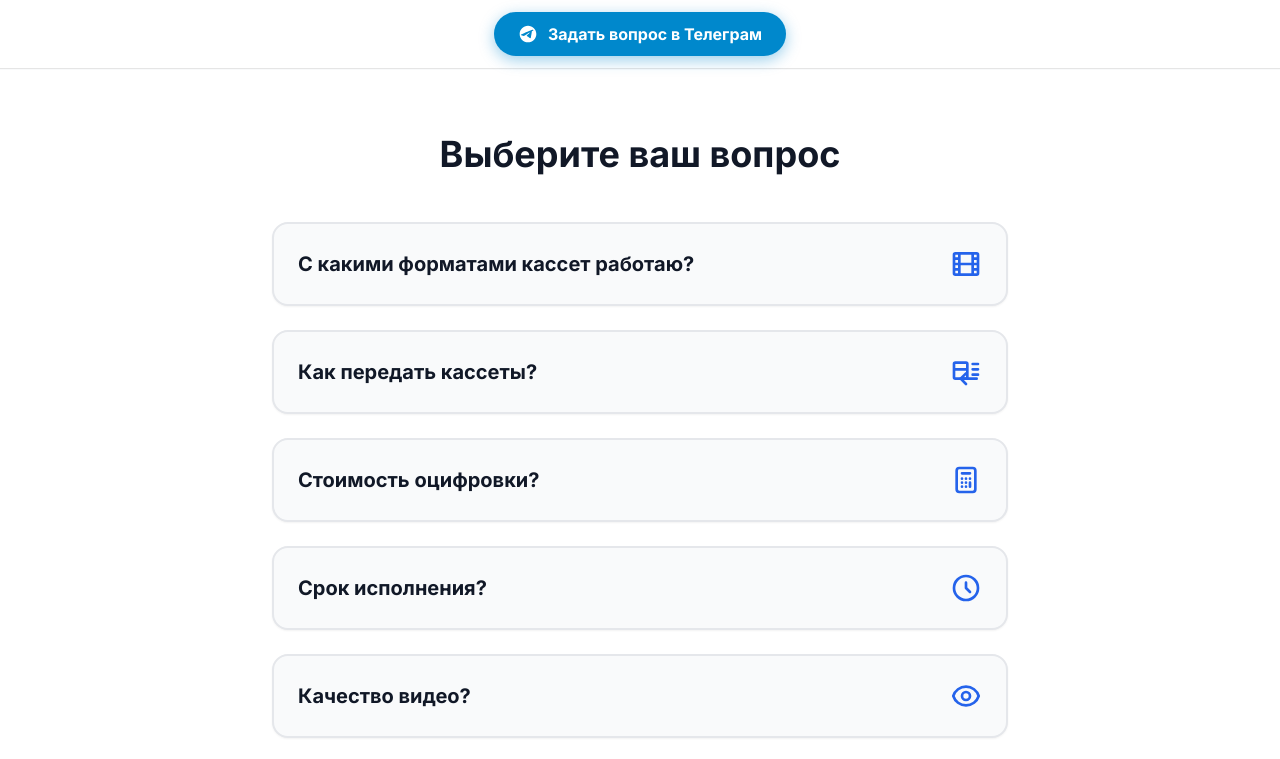
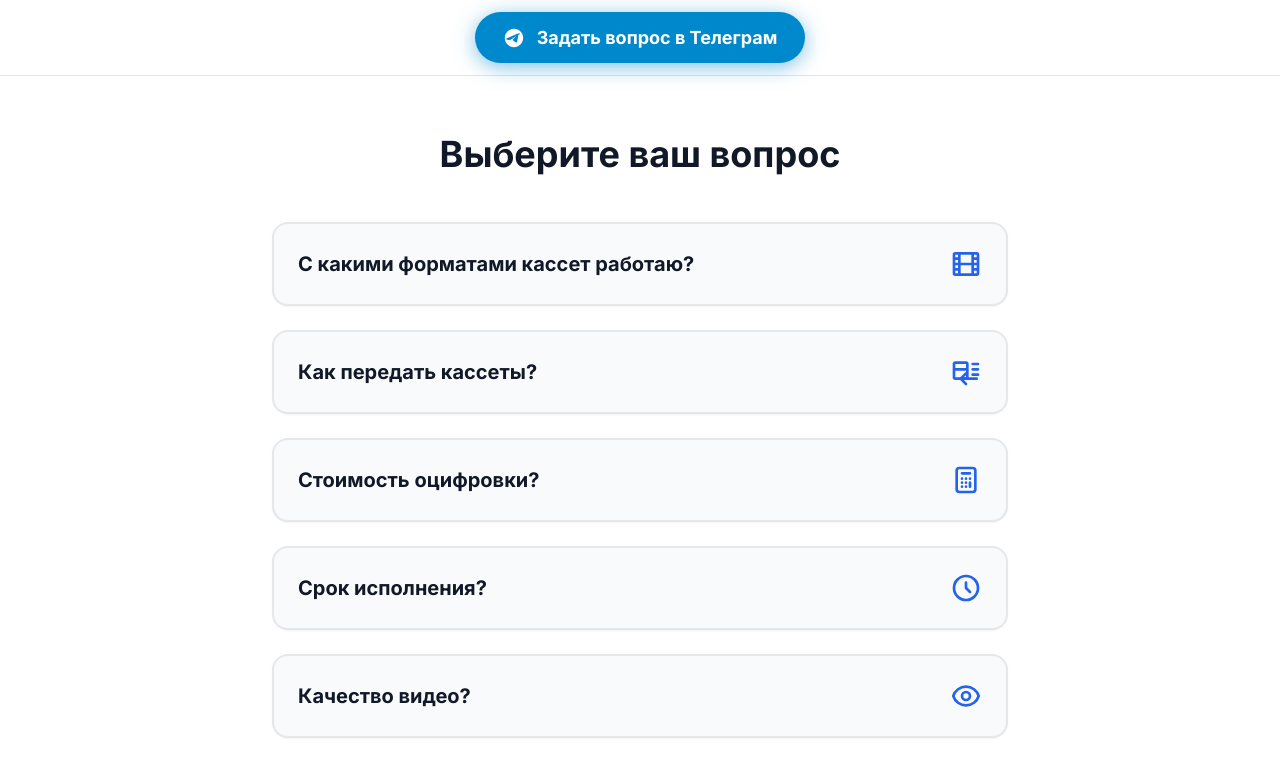
Before and after one commit to rinatzakirow-bot/ocifrovka, a plain HTML site: page index.html in a window 1280 px wide. Shown: the top 759 px of the page. Drawn offline with nearby package versions, Linux system fonts and the light colour scheme.

Commit message:
Update index.html

```diff
--- a/index.html
+++ b/index.html
@@ -128,20 +128,26 @@
 
         .tg-link {
             background-color: #0088cc !important;
-            color: white !important;
-            padding: 10px 24px;
+            color: #ffffff !important;
+            padding: 12px 28px;
             border-radius: 9999px;
             font-weight: 700;
+            font-size: 18px;
             display: flex;
             align-items: center;
-            gap: 10px;
-            box-shadow: 0 4px 15px rgba(0, 136, 204, 0.4);
-            transition: all 0.2s;
+            gap: 12px;
+            box-shadow: 0 4px 20px rgba(0, 136, 204, 0.5);
+            transition: transform 0.2s cubic-bezier(0.175, 0.885, 0.32, 1.275);
             text-decoration: none !important;
-            cursor: pointer;
+            cursor: pointer !important;
             border: none;
+            -webkit-tap-highlight-color: transparent;
         }
-        .tg-link:active { transform: scale(0.96); opacity: 0.9; }
+
+        .tg-link:active {
+            transform: scale(0.92);
+            background-color: #0077b5 !important;
+        }
 
         /* Улучшение тач-зон */
         input, textarea, button {
@@ -168,11 +174,11 @@
 </head>
 <body class="bg-gray-50 text-gray-900 pb-24">
 
-    <!-- Закрепленная кнопка Telegram вверху -->
+    <!-- КНОПКА ТЕЛЕГРАМ - ОБНОВЛЕННЫЙ ПУНКТ -->
     <div class="top-telegram-bar">
-        <!-- Прямая ссылка с target="_blank" — самый надежный метод перехода -->
-        <a href="https://t.me/RinatZakiroff" target="_blank" rel="noopener noreferrer" class="tg-link">
-            <svg width="20" height="20" viewBox="0 0 24 24" fill="currentColor">
+        <!-- Прямая ссылка через https://t.me/ - работает в мобильных сетях лучше всего -->
+        <a href="https://t.me/RinatZakiroff" target="_blank" rel="noopener" class="tg-link">
+            <svg width="22" height="22" viewBox="0 0 24 24" fill="white">
                 <path d="M12 2C6.48 2 2 6.48 2 12s4.48 10 10 10 10-4.48 10-10S17.52 2 12 2zm4.64 6.8c-.15 1.58-.8 5.42-1.13 7.19-.14.75-.42 1-.68 1.03-.58.05-1.02-.38-1.58-.75-.88-.58-1.38-.94-2.23-1.5-.99-.65-.35-1.01.22-1.59.15-.15 2.71-2.48 2.76-2.69.01-.03.01-.14-.07-.2-.08-.06-.19-.04-.27-.02-.11.02-1.93 1.23-5.46 3.62-.51.35-.98.53-1.39.51-.46-.01-1.33-.26-1.98-.48-.8-.27-1.43-.42-1.37-.89.03-.25.38-.51 1.03-.78 4.04-1.76 6.74-2.92 8.09-3.48 3.85-1.6 4.64-1.88 5.17-1.89.11 0 .37.03.54.17.14.12.18.28.2.45-.02.07-.02.13-.02.21z"/>
             </svg>
             Задать вопрос в Телеграм
```
